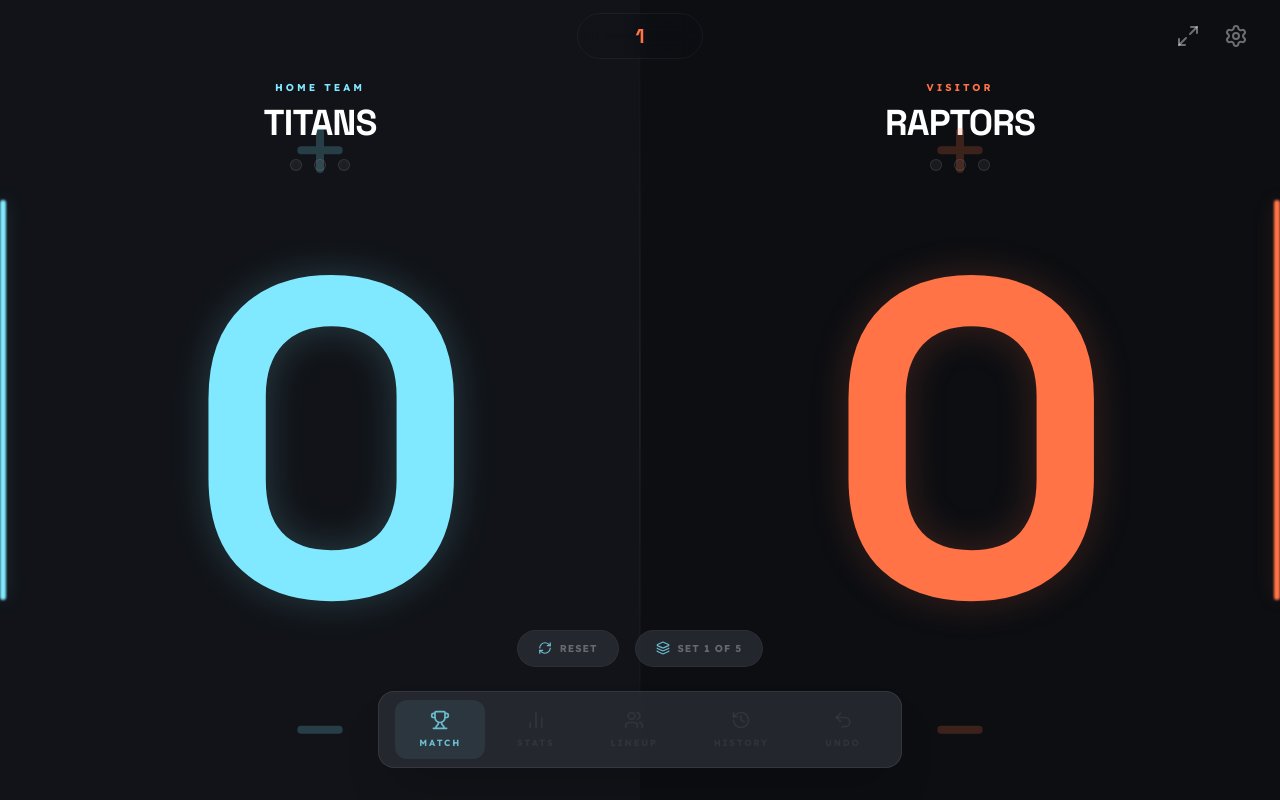
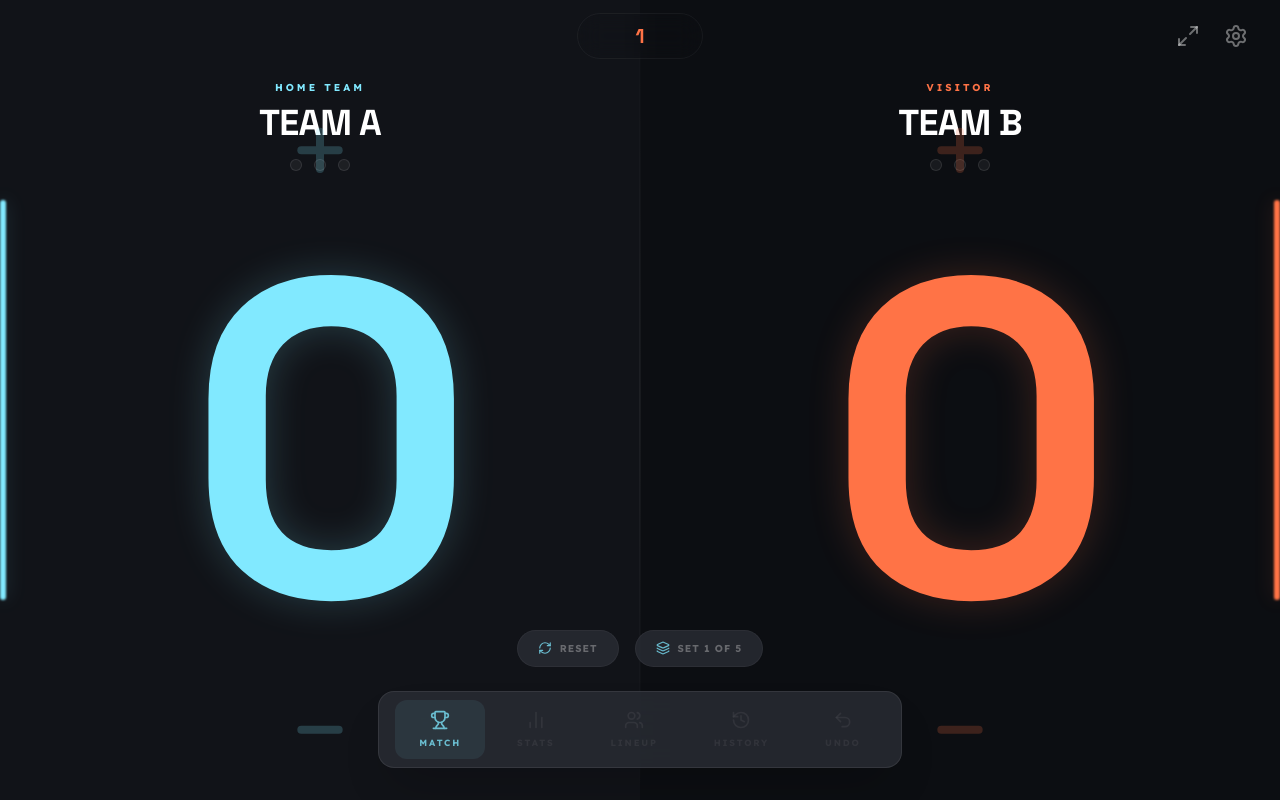
Before and after one commit to schunkdev/volleyball-scoreboard, a Next.js app: page / in a window 1280 px wide. Built offline with nearby package versions, Linux system fonts and the light colour scheme.

Commit message:
feat: use team a & b as names

```diff
--- a/src/app/page.tsx
+++ b/src/app/page.tsx
@@ -39,8 +39,8 @@ export default function VolleyballScoreboard() {
   const [scoreB, setScoreB] = useState(0);
   const [setsWonA, setSetsWonA] = useState(0);
   const [setsWonB, setSetsWonB] = useState(0);
-  const [nameA, setNameA] = useState("Titans");
-  const [nameB, setNameB] = useState("Raptors");
+  const [nameA, setNameA] = useState("Team A");
+  const [nameB, setNameB] = useState("Team B");
   const [scoreDialogOpen, setScoreDialogOpen] = useState<"A" | "B" | null>(
     null,
   );
@@ -145,8 +145,7 @@ export default function VolleyballScoreboard() {
   const handleSetWinIncrement = (team: "A" | "B") => {
     pushToHistory();
     const max = unlimitedSets ? 99 : 3;
-    if (team === "A")
-      setSetsWonA((prev: number) => Math.min(max, prev + 1));
+    if (team === "A") setSetsWonA((prev: number) => Math.min(max, prev + 1));
     else setSetsWonB((prev: number) => Math.min(max, prev + 1));
   };
 
```
